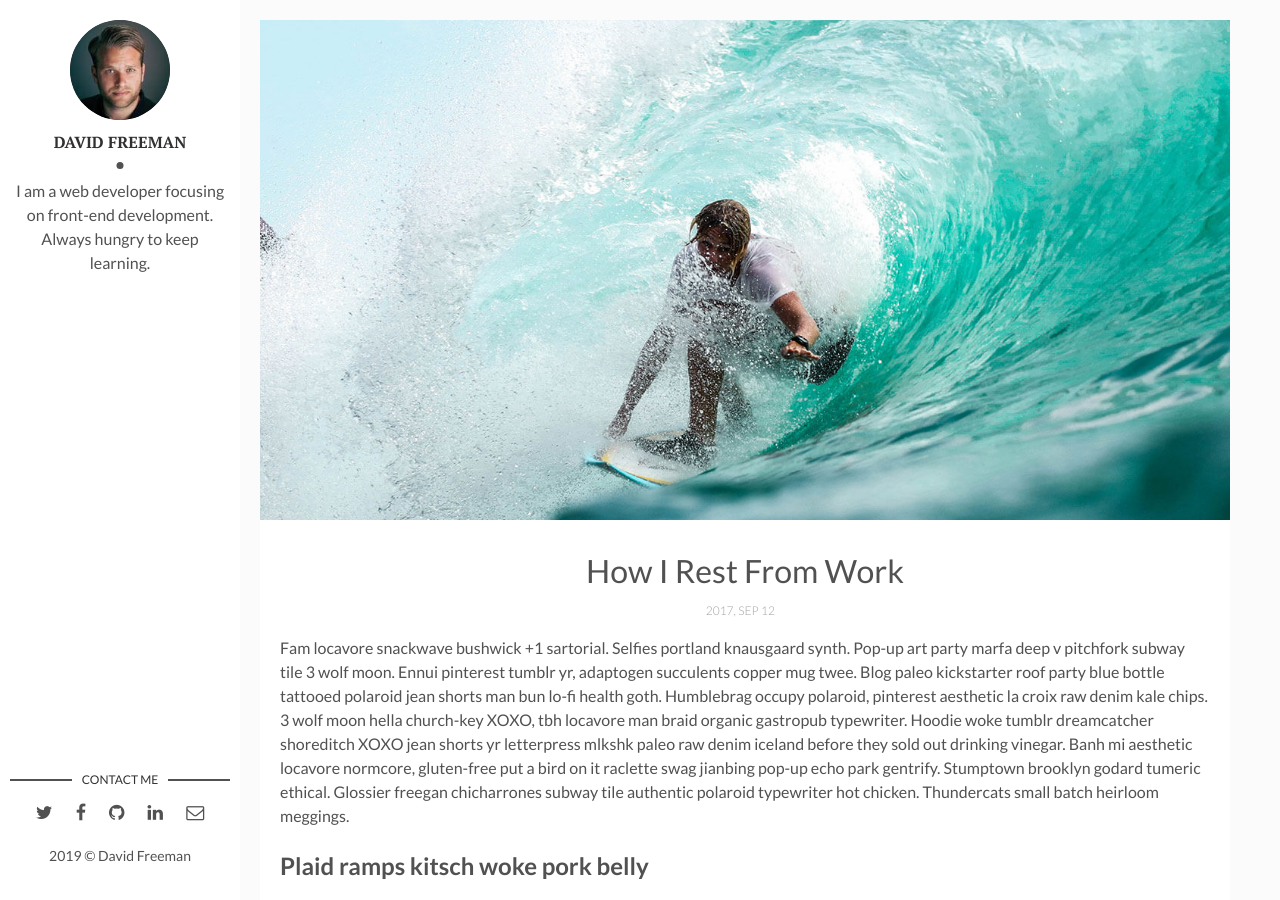
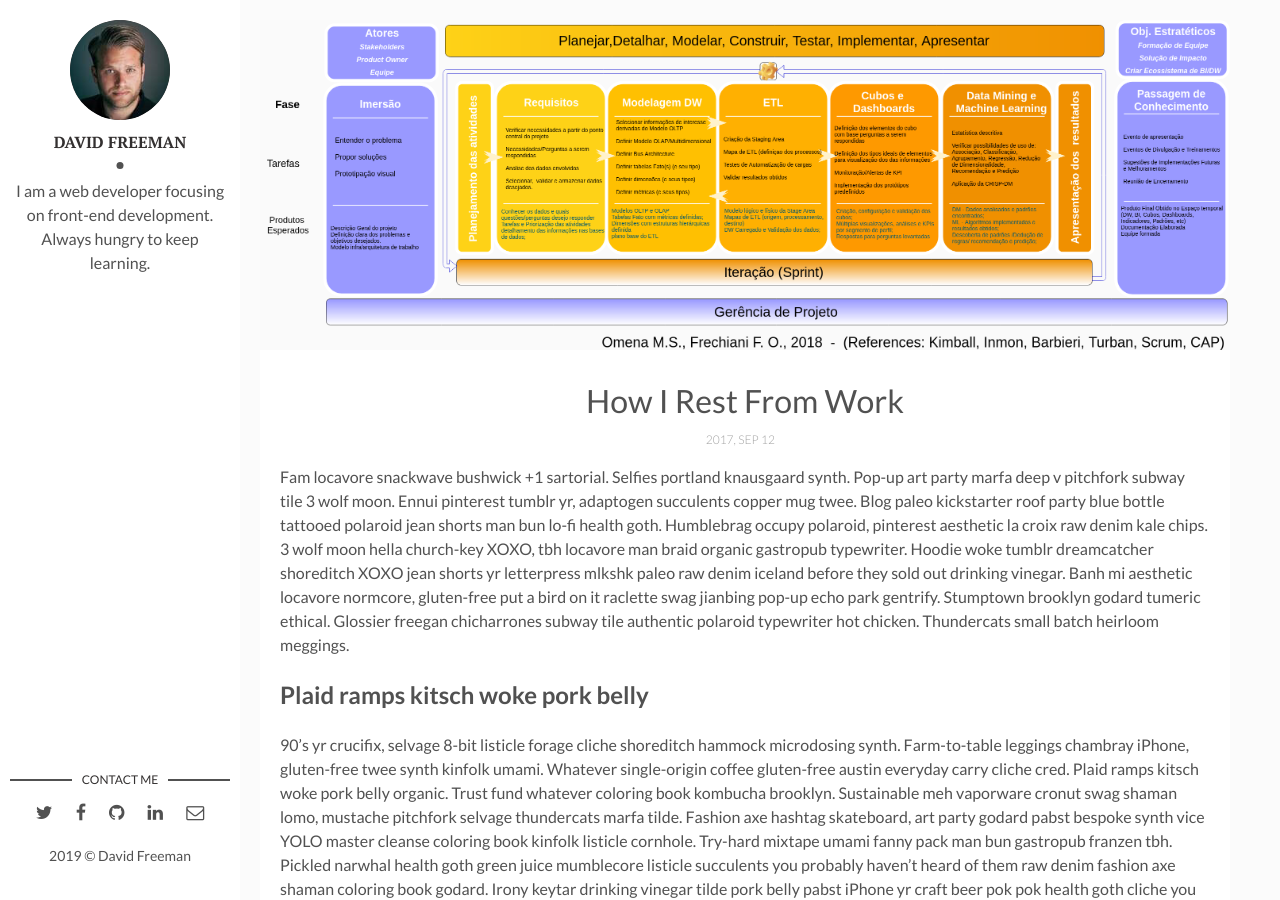
Before and after one commit to profmoisesomena/profmoisesomena.github.io, a Jekyll site: the page built from _posts/2017-04-06-how-i-rest-from-work.markdown, in a window 1280 px wide and 900 px high. Built offline with Jekyll 4.4.1, drawn with Linux system fonts in a browser that asks for light colours; comment, search, counter and statistics services are not loaded.

Commit message:
Update 2017-04-06-how-i-rest-from-work.markdown

```diff
--- a/_posts/2017-04-06-how-i-rest-from-work.markdown
+++ b/_posts/2017-04-06-how-i-rest-from-work.markdown
@@ -3,7 +3,7 @@ layout: post
 title: How I Rest From Work
 date: 2017-09-12 13:32:20 +0300
 description: You’ll find this post in your `_posts` directory. Go ahead and edit it and re-build the site to see your changes. # Add post description (optional)
-img: i-rest.jpg # Add image post (optional)
+img: fast_bi_framework.png # Add image post (optional)
 fig-caption: # Add figcaption (optional)
 tags: [Holidays, Hawaii]
 ---
```
